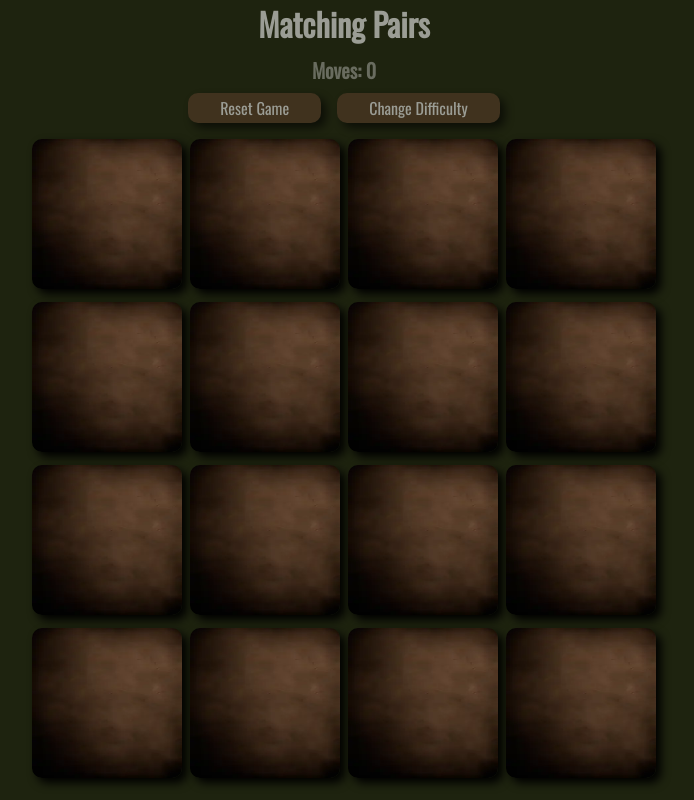
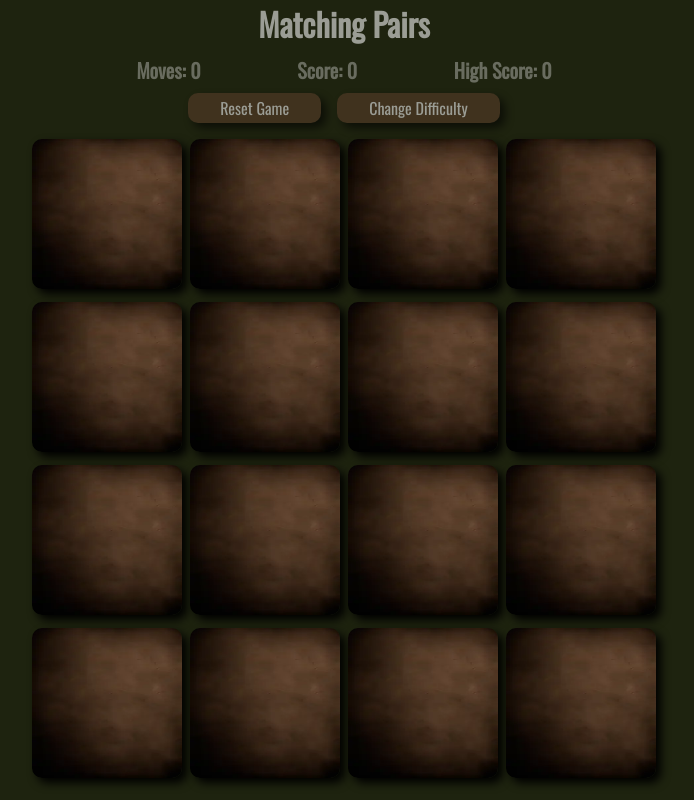
Before and after one commit to gizemnkorkmaz/matching-pairs, a React (Create React App) app: page / in a window 1280 px wide. Both pictures are taken after a click on the button "Easy". Shown: the whole page, without its empty margins (296-990 px from the left). Built offline with nearby package versions, Linux system fonts and the light colour scheme.

Commit message:
Add movesCount, score and highScore props

```diff
--- a/src/components/Stats/Stats.jsx
+++ b/src/components/Stats/Stats.jsx
@@ -2,6 +2,9 @@ import React from "react";
 import styled from "styled-components";
 
 const StatsStyled = styled.div`
+  width: 80%;
+  display: flex;
+  justify-content: space-around;
   text-align: center;
   color: #eee;
   opacity: 0.6;
@@ -20,8 +23,14 @@ const StatsStyled = styled.div`
   }
 `;
 
-function Stats({ movesCount }) {
-  return <StatsStyled>Moves: {movesCount}</StatsStyled>;
+function Stats({ movesCount, score, highScore }) {
+  return (
+    <StatsStyled>
+      <div>Moves: {movesCount}</div>
+      <div>Score: {score}</div>
+      <div>High Score: {highScore}</div>
+    </StatsStyled>
+  );
 }
 
 export default Stats;
```
